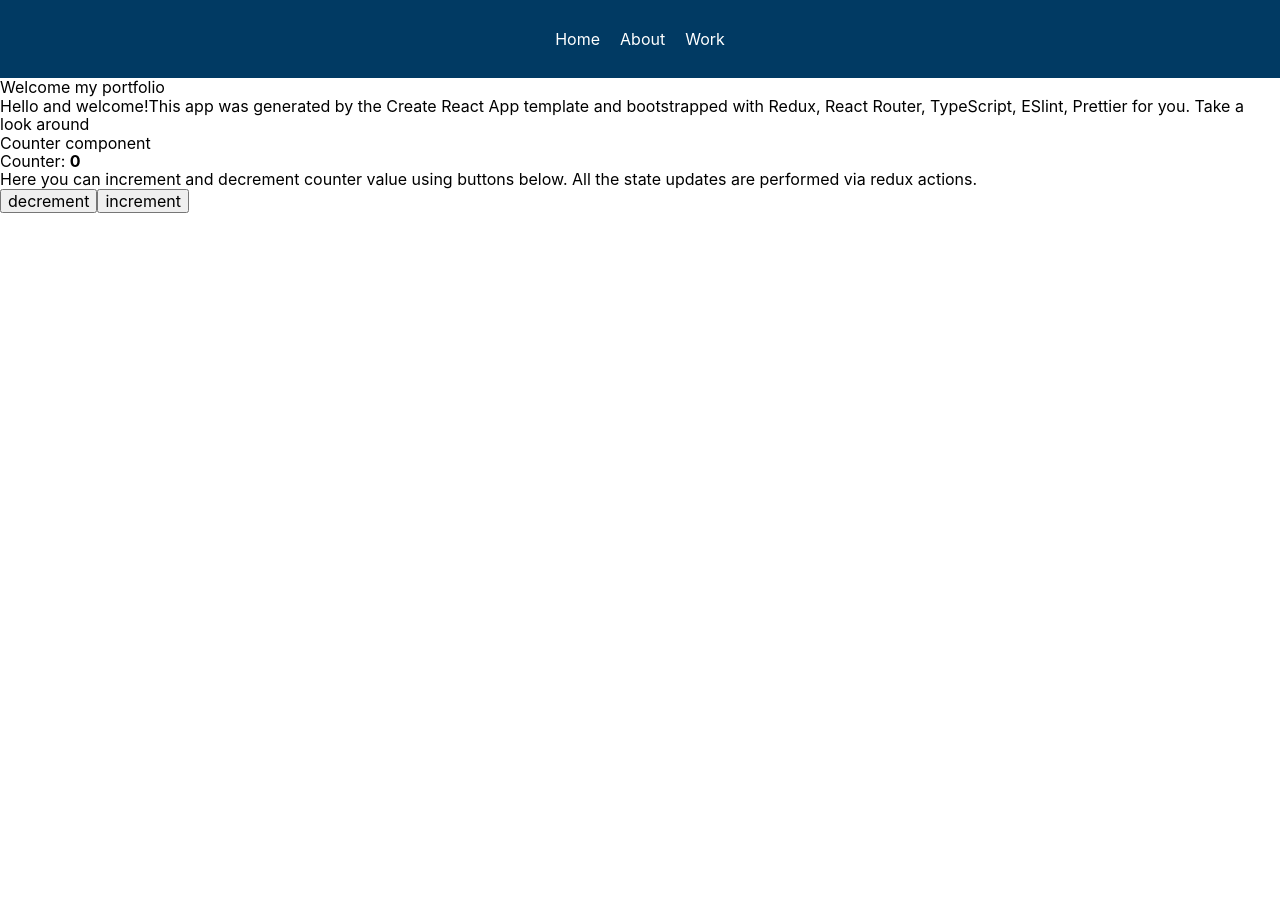
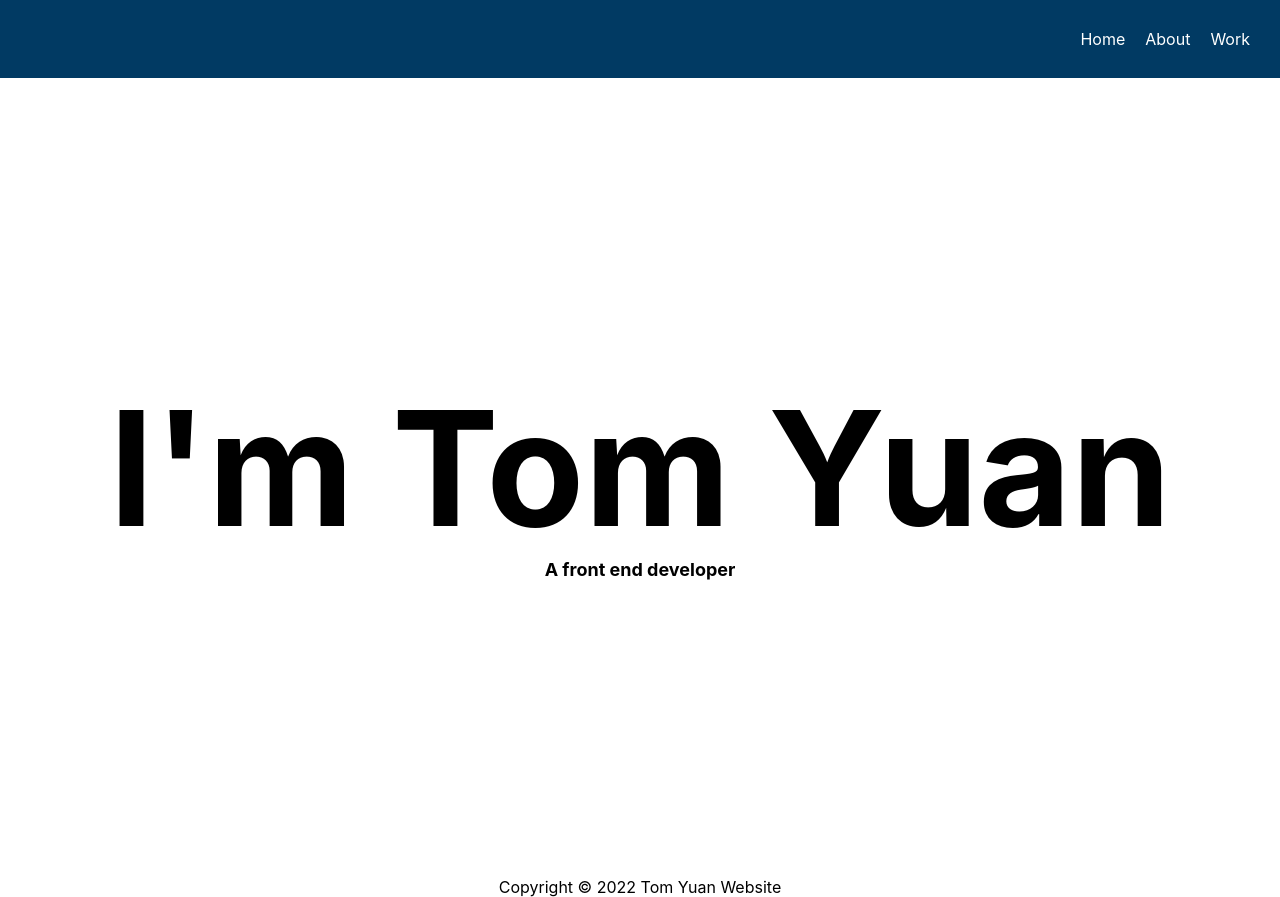
Before and after one commit to t1123425/my-portfolio, a React (Create React App) app: page / in a window 1280 px wide. Before the commit the page ends 800 px from the top, so only its background shows below. Built offline with nearby package versions, Linux system fonts and the light colour scheme.

Commit message:
update navbar layout & add main flex style & update layout

```diff
--- a/package.json
+++ b/package.json
@@ -33,6 +33,7 @@
     "redux": "^4.0.5",
     "redux-devtools-extension": "^2.13.8",
     "redux-mock-store": "^1.5.4",
+    "sass": "^1.54.0",
     "typescript": "^4.5.5"
   },
   "scripts": {
--- a/src/App.tsx
+++ b/src/App.tsx
@@ -10,13 +10,16 @@ const App: React.FC = () => {
   return (
     <BrowserRouter>
       <Navbar />
-      <div className="container">
+      <main className="container">
         <Switch>
           <Route path="/" component={Home} exact />
           <Route path="/about" component={About} />
           <Route path="/work" component={Work} />
         </Switch>
-      </div>
+      </main>
+      <footer>
+        <p className="text-center">Copyright © 2022 Tom Yuan Website</p>
+      </footer>
     </BrowserRouter>
   )
 }
--- a/src/components/Navbar/index.tsx
+++ b/src/components/Navbar/index.tsx
@@ -1,6 +1,6 @@
 import React, { useState } from 'react'
 import { NavLink } from 'react-router-dom'
-import { NavbarWrap, MenuBar } from './style'
+import { HeaderWrap, NavWrap, MenuBar } from './style'
 
 interface NavLinks {
   name: string
@@ -23,13 +23,17 @@ const NavLinksArr: NavLinks[] = [
 export const Navbar: React.FC = () => {
   const [menuOpen, setMenuOpen] = useState(false)
   return (
-    <NavbarWrap bgColor="#013a63">
+    <HeaderWrap bgColor="#013a63">
       <MenuBar
         className={menuOpen ? 'active' : ''}
+        size="35px"
         onClick={() => {
           setMenuOpen(!menuOpen)
         }}
-      ></MenuBar>
+      >
+        <span className="bar"></span>
+      </MenuBar>
+      <NavWrap className="max-width-container">
         <ul className={'navLinksList ' + (menuOpen ? 'active' : '')}>
           {NavLinksArr.map((e) => (
             <li>
@@ -37,6 +41,7 @@ export const Navbar: React.FC = () => {
             </li>
           ))}
         </ul>
-    </NavbarWrap>
+      </NavWrap>
+    </HeaderWrap>
   )
 }
--- a/src/components/Navbar/style.tsx
+++ b/src/components/Navbar/style.tsx
@@ -1,17 +1,23 @@
 import styled from 'styled-components'
 
-interface Props {
+interface HeaderProps {
   bgColor?: string
+  color?: string
 }
-export const NavbarWrap = styled.nav<Props>`
+interface MenuProps {
+  size?: string
+}
+export const HeaderWrap = styled.header<HeaderProps>`
   padding: 20px;
   width: 100%;
-  color: #fff;
+  color: ${(props) => (props.color ? props.color : '#fff')};
   background-color: ${(props) => (props.bgColor ? props.bgColor : '#168AAD')};
+`
+export const NavWrap = styled.nav`
   .navLinksList {
     display: flex;
     align-items: center;
-    justify-content: center;
+    justify-content: end;
   }
   .navLinksList li {
     margin: 10px;
@@ -19,6 +25,7 @@ export const NavbarWrap = styled.nav<Props>`
   .navLinksList a {
     display: block;
     text-decoration: none;
+    color: inherit;
   }
   @media (max-width: 768px) {
     line-height: 1.5;
@@ -32,37 +39,65 @@ export const NavbarWrap = styled.nav<Props>`
     }
   }
 `
-export const MenuBar = styled.span`
+export const MenuBar = styled.div<MenuProps>`
   display: none;
   position: relative;
-  width: 50px;
-  height: 50px;
-  border: 10px solid #fff;
-  border-right: none;
-  border-left: none;
+  width: ${(props) => (props.size ? props.size : '50px')};
+  height: ${(props) => (props.size ? props.size : '50px')};
+  cursor: pointer;
+  .bar {
+    display: inline-block;
+    width: 100%;
+    height: 100%;
+    position: relative;
+    border: 5px solid #fff;
+    border-left: 0;
+    border-right: 0;
+    transition: all 0.5s;
+    box-sizing: border-box;
+    -moz-box-sizing: border-box;
+    -webkit-box-sizing: border-box;
+    &::before {
+      content: '';
+      display: block;
+      width: 100%;
+      height: 5px;
+      background-color: #fff;
+      position: absolute;
+      top: 0;
+      bottom: 0;
+      margin: auto;
+    }
+  }
+  &::before,
+  &::after {
+    content: '';
+    display: inline-block;
+    position: absolute;
+    width: 0;
+    height: 5px;
+    border-radius: 5px;
+    background-color: #fff;
+    transform-origin: 2px 50%;
+    transition: all 0.5s;
+  }
   &::before {
-    content: '';
-    display: block;
-    position: absolute;
-    width: 100%;
-    height: 10px;
-    background-color: #fff;
-    color: #fff;
-    top: 0;
+    transform: rotate(45deg);
+  }
+  &::after {
     bottom: 0;
-    right: 0;
-    left: 0;
-    margin: auto;
+    transform: rotate(-45deg);
   }
   &.active {
-    border-top: none;
-    border-bottom: none;
-    &::before {
-      content: 'x';
-      background-color: transparent;
+    &::before,
+    &::after {
+      width: 135%;
+    }
+    .bar {
+      width: 0;
     }
   }
   @media (max-width: 768px) {
-    display: inline-block;
+    display: block;
   }
 `
--- a/src/index.tsx
+++ b/src/index.tsx
@@ -4,7 +4,7 @@ import { Provider } from 'react-redux'
 import store from './store'
 import 'purecss'
 import './style/reset.local.css'
-import './style/main.css'
+import './style/main.scss'
 
 import App from './App'
 
--- a/src/pages/About.tsx
+++ b/src/pages/About.tsx
@@ -1,11 +1,11 @@
-import React, { Fragment } from 'react'
+import React from 'react'
 import { useHistory } from 'react-router-dom'
 
 export const About: React.FC = () => {
   const history = useHistory()
 
   return (
-    <Fragment>
+    <section className="max-width-container">
       <h1>About</h1>
       <p>
         Lorem ipsum dolor sit amet consectetur adipisicing elit. Voluptas
@@ -21,6 +21,6 @@ export const About: React.FC = () => {
       >
         Go back
       </button>
-    </Fragment>
+    </section>
   )
 }
--- a/src/pages/Home.tsx
+++ b/src/pages/Home.tsx
@@ -1,17 +1,11 @@
-import React, { Fragment } from 'react'
-import Counter from '../components/counter/Counter'
+import React from 'react'
 
 const Home: React.FC = () => {
   return (
-    <Fragment>
-      <h1>Welcome my portfolio</h1>
-      <p>
-        Hello and welcome!This app was generated by the Create React App
-        template and bootstrapped with Redux, React Router, TypeScript, ESlint,
-        Prettier for you. Take a look around
-      </p>
-      <Counter />
-    </Fragment>
+    <article className="max-width-container flexCenter column">
+      <h1>I'm Tom Yuan</h1>
+      <h2>A front end developer</h2>
+    </article>
   )
 }
 export default Home
--- a/src/style/main.css
+++ /dev/null
@@ -1,8 +0,0 @@
-body {
-  margin: 0;
-  font-family: -apple-system, BlinkMacSystemFont, 'Segoe UI', 'Roboto', 'Oxygen',
-    'Ubuntu', 'Cantarell', 'Fira Sans', 'Droid Sans', 'Helvetica Neue',
-    sans-serif;
-  -webkit-font-smoothing: antialiased;
-  -moz-osx-font-smoothing: grayscale;
-}
--- /dev/null
+++ b/src/style/main.scss
@@ -0,0 +1,39 @@
+body {
+  margin: 0;
+  font-family: -apple-system, BlinkMacSystemFont, 'Segoe UI', 'Roboto', 'Oxygen',
+    'Ubuntu', 'Cantarell', 'Fira Sans', 'Droid Sans', 'Helvetica Neue',
+    sans-serif;
+  -webkit-font-smoothing: antialiased;
+  -moz-osx-font-smoothing: grayscale;
+  font-size: 16px;
+}
+html,body,#root,.container{
+  width: 100%;
+  height:100%;
+}
+.text-center{
+  text-align: center;
+}
+.max-width-container{
+  max-width: 1440px;
+  width:100%;
+  margin:auto;
+  &.flexCenter{
+    display: flex;
+    justify-content: center;
+    align-items: center;
+    height:100%;
+    h1,h2{
+      font-weight: bolder;
+    }
+    h1{
+      font-size: 10em;
+    }
+    h2{
+      font-size: large;
+    }
+  }
+  &.column{
+    flex-direction: column;
+  }
+}
```
Also changed, not shown: 1 other file (tests, documents, lock files or other folders). Lines whose indentation alone changed are shown as unchanged.
